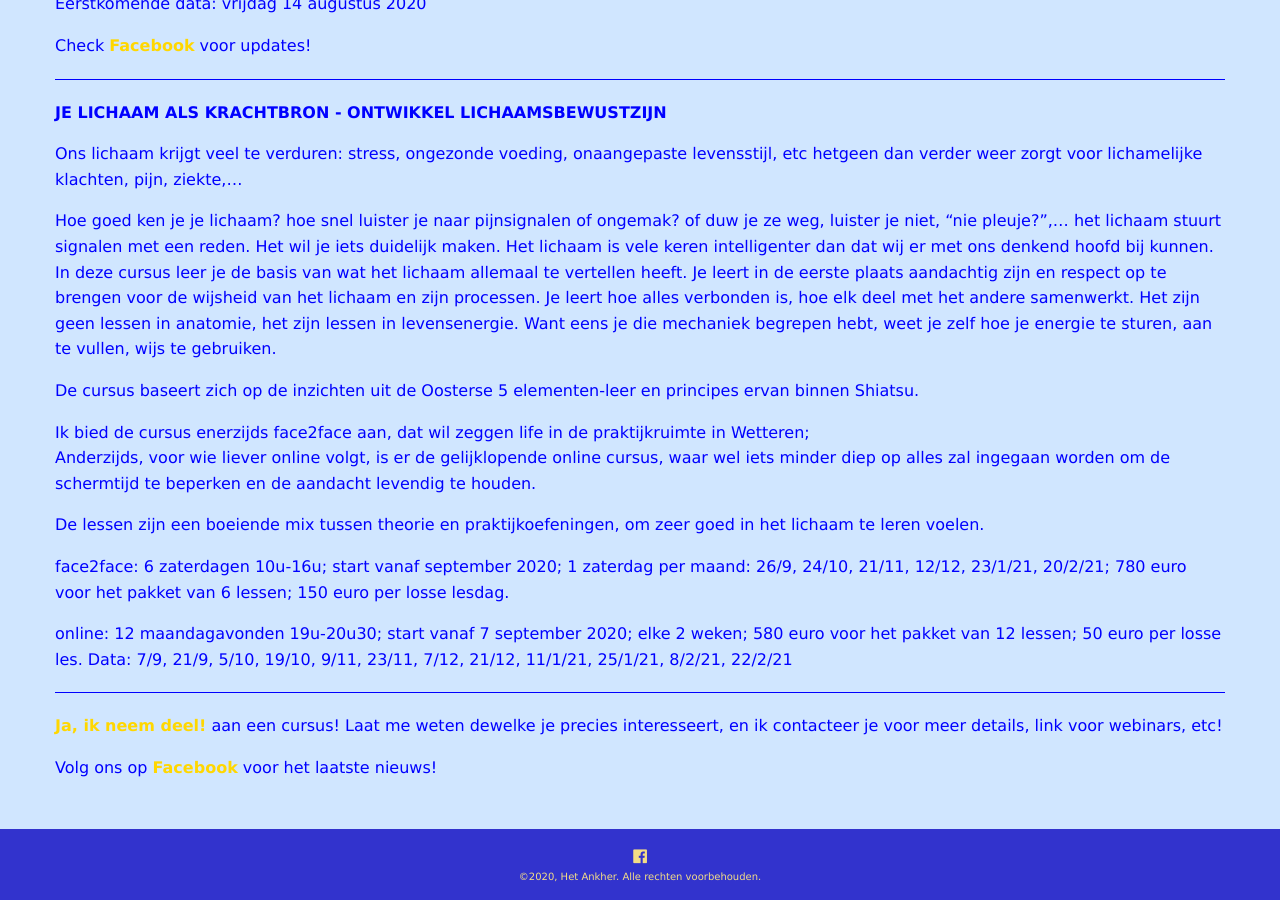
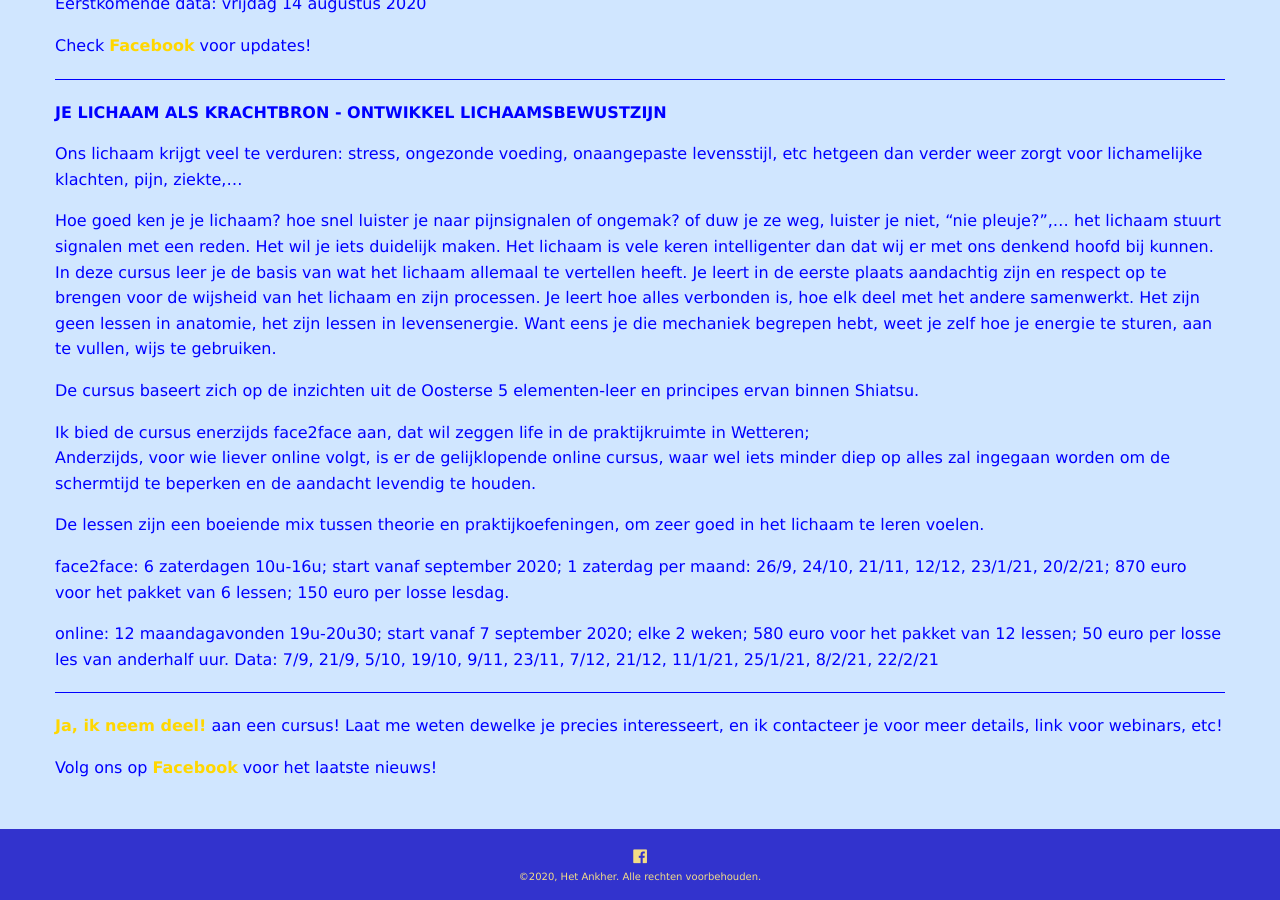
Before and after one commit to ankher/ankher.github.io, a Jekyll site: the page built from cursussen.md, in a window 1280 px wide and 900 px high, scrolled down 1902 px. Built offline with Jekyll 4.4.1, drawn with Linux system fonts in a browser that asks for light colours; nearby versions of some CDN libraries; our own code applies the rules of GitHub Pages for plain Markdown files.

Commit message:
Update cursussen.md

```diff
--- a/cursussen.md
+++ b/cursussen.md
@@ -97,9 +97,9 @@ Anderzijds, voor wie liever online volgt, is er de gelijklopende online cursus,
 
 De lessen zijn een boeiende mix tussen theorie en praktijkoefeningen, om zeer goed in het lichaam te leren voelen.
 
-face2face: 6 zaterdagen 10u-16u; start vanaf september 2020; 1 zaterdag per maand: 26/9, 24/10, 21/11, 12/12, 23/1/21, 20/2/21; 780 euro voor het pakket van 6 lessen; 150 euro per losse lesdag.
+face2face: 6 zaterdagen 10u-16u; start vanaf september 2020; 1 zaterdag per maand: 26/9, 24/10, 21/11, 12/12, 23/1/21, 20/2/21; 870 euro voor het pakket van 6 lessen; 150 euro per losse lesdag.
 
-online: 12 maandagavonden 19u-20u30; start vanaf 7 september 2020; elke 2 weken; 580 euro voor het pakket van 12 lessen; 50 euro per losse les. Data: 7/9, 21/9, 5/10, 19/10, 9/11, 23/11, 7/12, 21/12, 11/1/21, 25/1/21, 8/2/21, 22/2/21
+online: 12 maandagavonden 19u-20u30; start vanaf 7 september 2020; elke 2 weken; 580 euro voor het pakket van 12 lessen; 50 euro per losse les van anderhalf uur. Data: 7/9, 21/9, 5/10, 19/10, 9/11, 23/11, 7/12, 21/12, 11/1/21, 25/1/21, 8/2/21, 22/2/21
 
 ___
 
```
